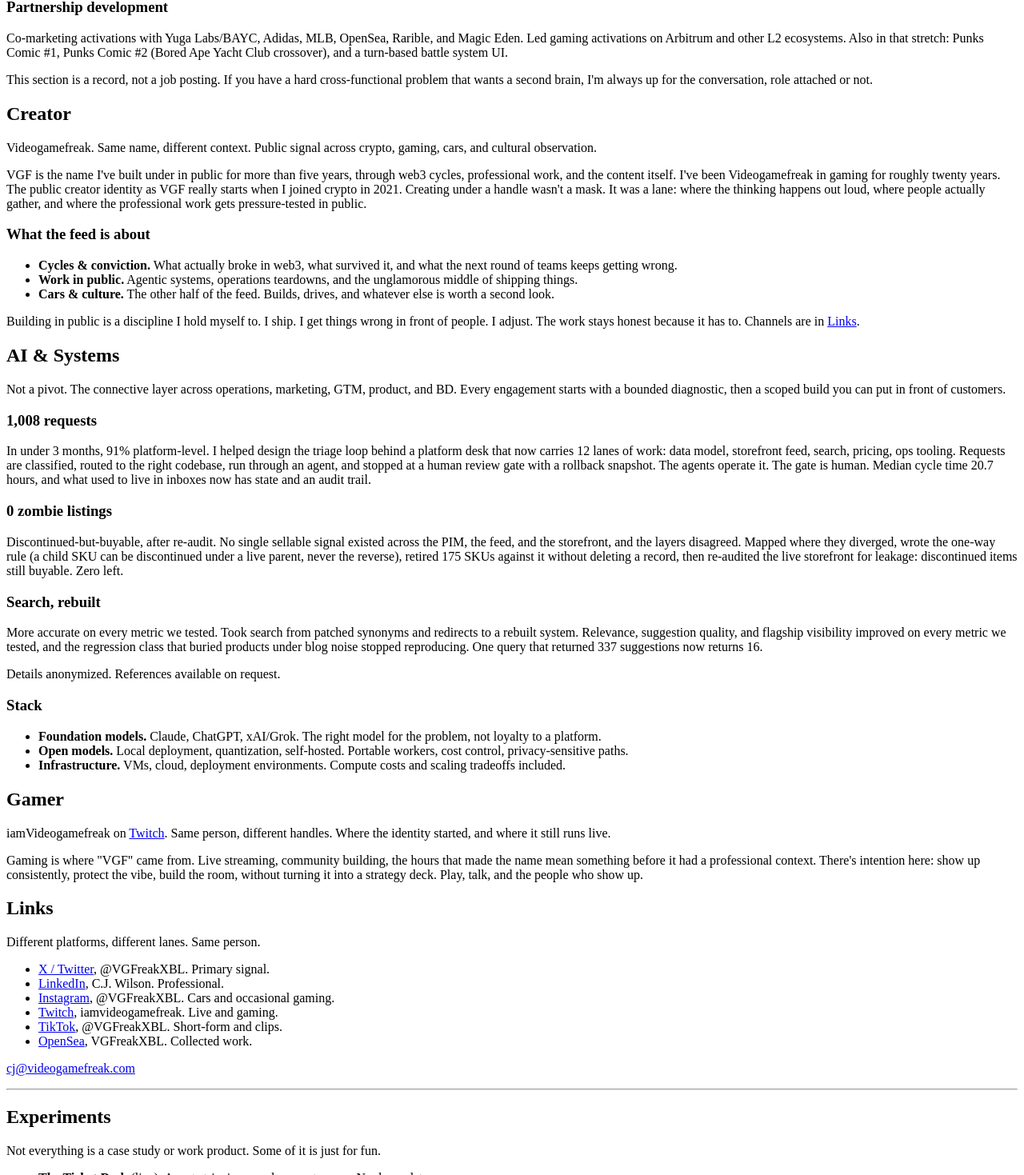
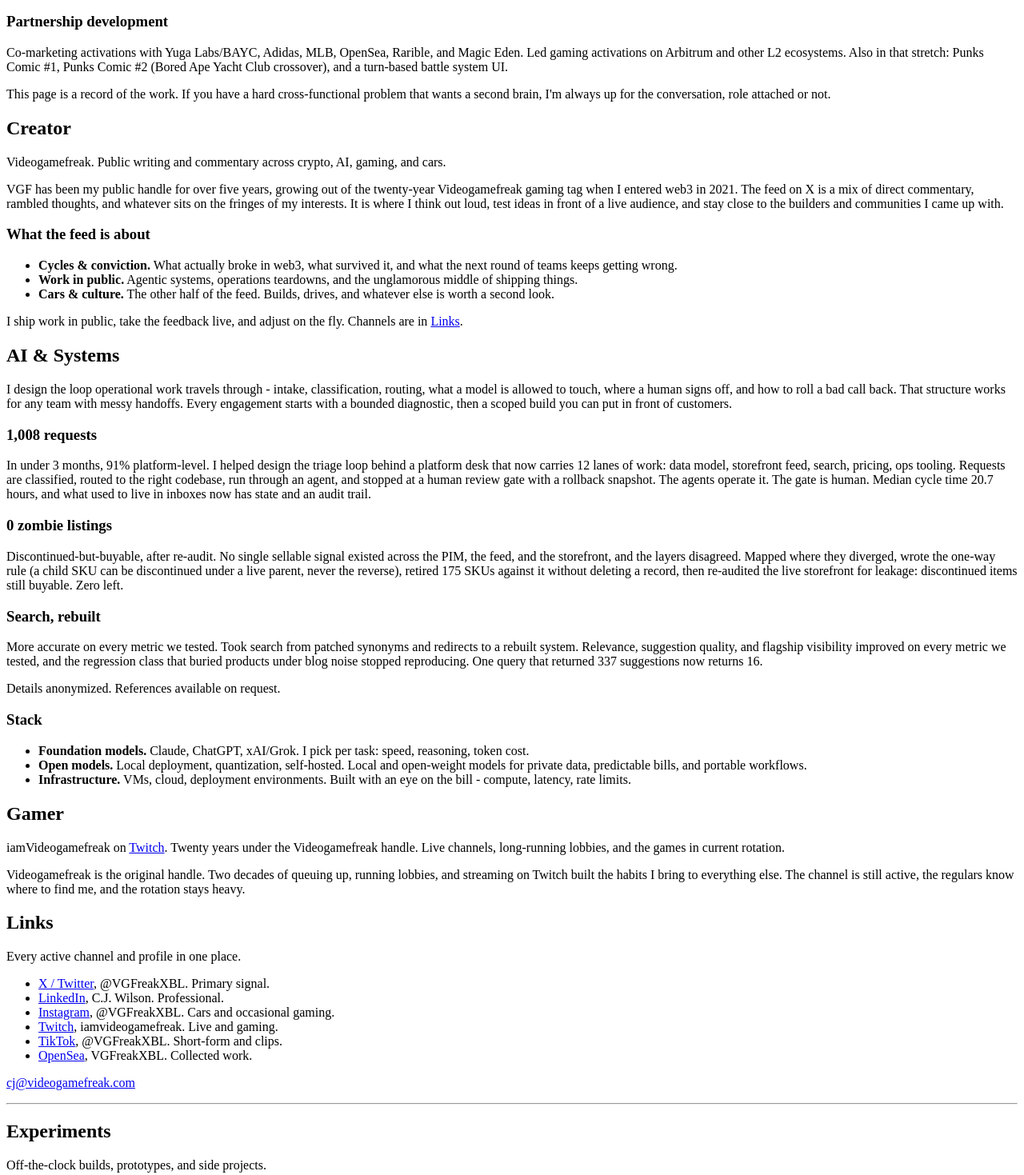
Before and after one commit to VGFreakXBL/simple-videogamefreak, a plain HTML site: page index.html in a window 1280 px wide. Shown: the part 757-2226 px from the top of the page at 80% size. Drawn offline with Linux system fonts and the light colour scheme.

Commit message:
Voice pass: process-led AI section, creator/gamer rewrites, add Reading List

```diff
--- a/index.html
+++ b/index.html
@@ -11,7 +11,7 @@
         <aside>Operator. Builder. Fixer.</aside>
     </header>
 
-    <p>Building agentic systems inside a live merchandising operation. Before that: community to Director of Outreach in web3. One person, four lanes.</p>
+    <p>I design the loop operational work travels through - intake, classification, routing, what a model can touch, where a human signs off. Right now that runs inside a live merchandising operation. Before that: community to Director of Outreach in web3.</p>
 
     <ul>
         <li><a href="#professional">Professional</a></li>
@@ -25,7 +25,7 @@
 
     <h2 id="professional">Professional</h2>
     <p>Director of Outreach. Pixel Vault, 2021-2024.</p>
-    <p>I've worn many hats: community, operations, marketing, GTM, product execution, sales, and business development. I'm often the one connecting dots across teams to make complex projects work.</p>
+    <p>I have worked across category management, national accounts, community, operations, marketing, and BD - usually as the operator translating between the technical team and the commercial side.</p>
 
     <h3>The shift</h3>
     <p>I've always been the fixer. Director of Outreach gave that instinct a public job: announcements, partner language, crisis comms. A project manager ran day-to-day operations; I was the trusted voice the product got explained through, to partners, press, and a community where consistency and coherency mattered. That meant owning an understanding of the whole machine, and the gap between the story and the system was usually where the real problem lived. Find the seam, then fix the thing behind it.</p>
@@ -42,11 +42,11 @@
     <h3>Partnership development</h3>
     <p>Co-marketing activations with Yuga Labs/BAYC, Adidas, MLB, OpenSea, Rarible, and Magic Eden. Led gaming activations on Arbitrum and other L2 ecosystems. Also in that stretch: Punks Comic #1, Punks Comic #2 (Bored Ape Yacht Club crossover), and a turn-based battle system UI.</p>
 
-    <p>This section is a record, not a job posting. If you have a hard cross-functional problem that wants a second brain, I'm always up for the conversation, role attached or not.</p>
+    <p>This page is a record of the work. If you have a hard cross-functional problem that wants a second brain, I'm always up for the conversation, role attached or not.</p>
 
     <h2 id="creator">Creator</h2>
-    <p>Videogamefreak. Same name, different context. Public signal across crypto, gaming, cars, and cultural observation.</p>
-    <p>VGF is the name I've built under in public for more than five years, through web3 cycles, professional work, and the content itself. I've been Videogamefreak in gaming for roughly twenty years. The public creator identity as VGF really starts when I joined crypto in 2021. Creating under a handle wasn't a mask. It was a lane: where the thinking happens out loud, where people actually gather, and where the professional work gets pressure-tested in public.</p>
+    <p>Videogamefreak. Public writing and commentary across crypto, AI, gaming, and cars.</p>
+    <p>VGF has been my public handle for over five years, growing out of the twenty-year Videogamefreak gaming tag when I entered web3 in 2021. The feed on X is a mix of direct commentary, rambled thoughts, and whatever sits on the fringes of my interests. It is where I think out loud, test ideas in front of a live audience, and stay close to the builders and communities I came up with.</p>
 
     <h3>What the feed is about</h3>
     <ul>
@@ -55,10 +55,10 @@
         <li><strong>Cars &amp; culture.</strong> The other half of the feed. Builds, drives, and whatever else is worth a second look.</li>
     </ul>
 
-    <p>Building in public is a discipline I hold myself to. I ship. I get things wrong in front of people. I adjust. The work stays honest because it has to. Channels are in <a href="#links">Links</a>.</p>
+    <p>I ship work in public, take the feedback live, and adjust on the fly. Channels are in <a href="#links">Links</a>.</p>
 
     <h2 id="ai-systems">AI &amp; Systems</h2>
-    <p>Not a pivot. The connective layer across operations, marketing, GTM, product, and BD. Every engagement starts with a bounded diagnostic, then a scoped build you can put in front of customers.</p>
+    <p>I design the loop operational work travels through - intake, classification, routing, what a model is allowed to touch, where a human signs off, and how to roll a bad call back. That structure works for any team with messy handoffs. Every engagement starts with a bounded diagnostic, then a scoped build you can put in front of customers.</p>
 
     <h3>1,008 requests</h3>
     <p>In under 3 months, 91% platform-level. I helped design the triage loop behind a platform desk that now carries 12 lanes of work: data model, storefront feed, search, pricing, ops tooling. Requests are classified, routed to the right codebase, run through an agent, and stopped at a human review gate with a rollback snapshot. The agents operate it. The gate is human. Median cycle time 20.7 hours, and what used to live in inboxes now has state and an audit trail.</p>
@@ -73,17 +73,17 @@
 
     <h3>Stack</h3>
     <ul>
-        <li><strong>Foundation models.</strong> Claude, ChatGPT, xAI/Grok. The right model for the problem, not loyalty to a platform.</li>
-        <li><strong>Open models.</strong> Local deployment, quantization, self-hosted. Portable workers, cost control, privacy-sensitive paths.</li>
-        <li><strong>Infrastructure.</strong> VMs, cloud, deployment environments. Compute costs and scaling tradeoffs included.</li>
+        <li><strong>Foundation models.</strong> Claude, ChatGPT, xAI/Grok. I pick per task: speed, reasoning, token cost.</li>
+        <li><strong>Open models.</strong> Local deployment, quantization, self-hosted. Local and open-weight models for private data, predictable bills, and portable workflows.</li>
+        <li><strong>Infrastructure.</strong> VMs, cloud, deployment environments. Built with an eye on the bill - compute, latency, rate limits.</li>
     </ul>
 
     <h2 id="gamer">Gamer</h2>
-    <p>iamVideogamefreak on <a href="https://twitch.tv/iamvideogamefreak">Twitch</a>. Same person, different handles. Where the identity started, and where it still runs live.</p>
-    <p>Gaming is where "VGF" came from. Live streaming, community building, the hours that made the name mean something before it had a professional context. There's intention here: show up consistently, protect the vibe, build the room, without turning it into a strategy deck. Play, talk, and the people who show up.</p>
+    <p>iamVideogamefreak on <a href="https://twitch.tv/iamvideogamefreak">Twitch</a>. Twenty years under the Videogamefreak handle. Live channels, long-running lobbies, and the games in current rotation.</p>
+    <p>Videogamefreak is the original handle. Two decades of queuing up, running lobbies, and streaming on Twitch built the habits I bring to everything else. The channel is still active, the regulars know where to find me, and the rotation stays heavy.</p>
 
     <h2 id="links">Links</h2>
-    <p>Different platforms, different lanes. Same person.</p>
+    <p>Every active channel and profile in one place.</p>
     <ul>
         <li><a href="https://x.com/VGFreakXBL">X / Twitter</a>, @VGFreakXBL. Primary signal.</li>
         <li><a href="https://www.linkedin.com/in/cjwilson3/">LinkedIn</a>, C.J. Wilson. Professional.</li>
@@ -97,13 +97,14 @@
     <hr>
 
     <h2 id="experiments">Experiments</h2>
-    <p>Not everything is a case study or work product. Some of it is just for fun.</p>
+    <p>Off-the-clock builds, prototypes, and side projects.</p>
     <ul>
         <li><strong>The Ticket Desk</strong> (live). Agents triaging a real support queue. No demo data.</li>
         <li><strong>Zombie Catalog</strong> (prototype). Hunting listings that should not be purchasable.</li>
         <li><strong>Stream Gremlin</strong> (live). A chat bot that lives in the channel and has opinions.</li>
         <li><strong>PS1 Signal Chain</strong> (archived). Getting clean audio out of a 1994 console.</li>
         <li><strong>Provider Routing</strong> (prototype). Which model, at what cost, for which job.</li>
+        <li><strong><a href="https://videogamefreak.notion.site/Reading-List-dd0315bdbd1a48829175ce55fae18708">Reading List</a></strong> (live). What I read before it shows up in the work.</li>
     </ul>
 </body>
 </html>
```
